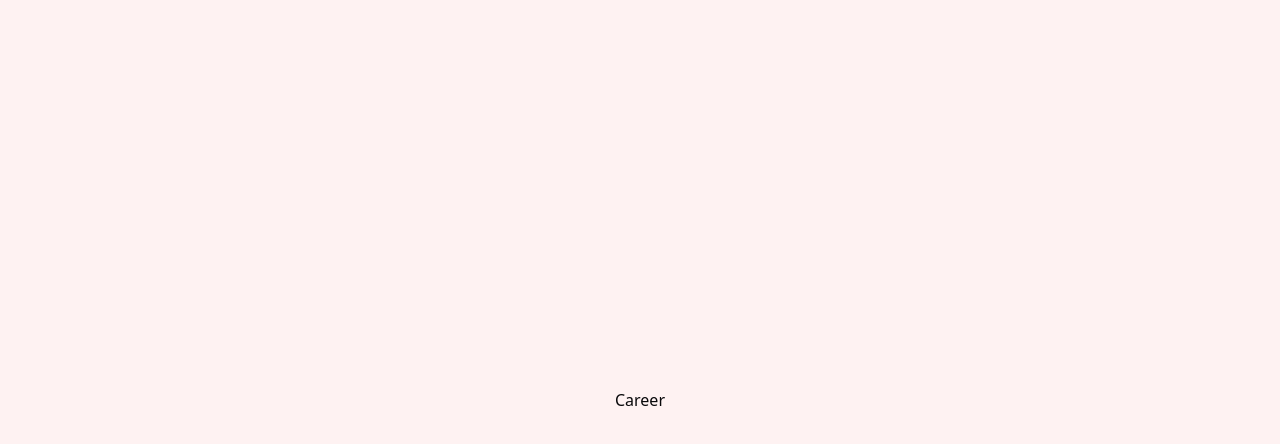
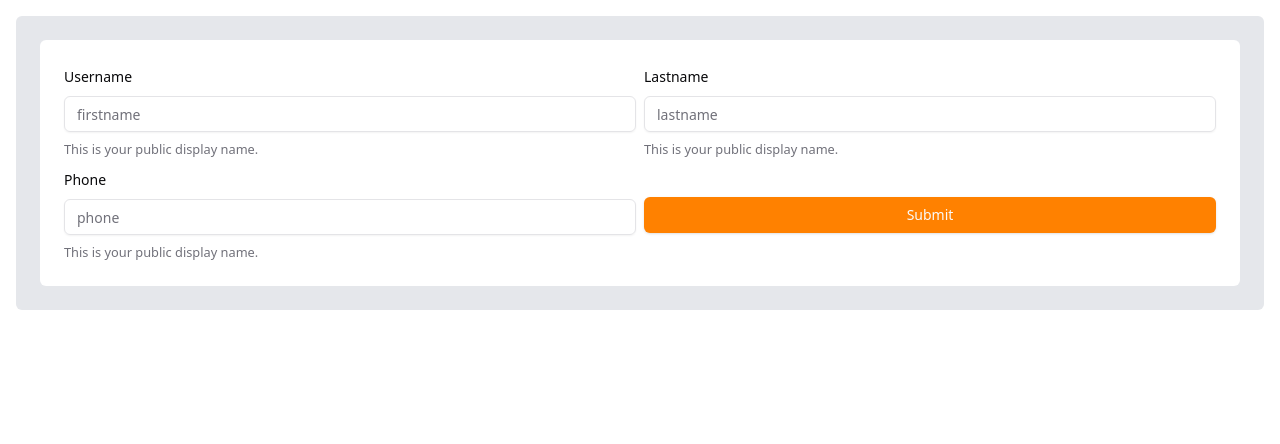
Before and after one commit to Peemapol/react-test, a Next.js app: page /career in a window 1280 px wide. Shown: the top 444 px of the page. Built offline with nearby package versions, Linux system fonts and the light colour scheme.

Commit message:
[add] add form with test

```diff
--- a/src/app/career/page.tsx
+++ b/src/app/career/page.tsx
@@ -1,9 +1,124 @@
+"use client"
 import React from "react"
 
+import { zodResolver } from "@hookform/resolvers/zod"
+import { useForm } from "react-hook-form"
+import { z } from "zod"
+
+import { Button } from "@/components/ui/button"
+import {
+  Form,
+  FormControl,
+  FormDescription,
+  FormField,
+  FormItem,
+  FormLabel,
+  FormMessage,
+} from "@/components/ui/form"
+
+import { Input } from "@/components/ui/input"
+
+const phoneRegex = new RegExp(
+  /^([+]?[\s0-9]+)?(\d{3}|[(]?[0-9]+[)])?([-]?[\s]?[0-9])+$/,
+)
+
+const formSchema = z.object({
+  firstname: z.string().min(2, {
+    message: "Username must be at least 2 characters.",
+  }),
+  lastname: z.string().min(2, {
+    message: "Lastname must be at least 2 characters.",
+  }),
+  phone: z.string().regex(phoneRegex, "invalid number"),
+})
+
 function Career() {
+  const form = useForm<z.infer<typeof formSchema>>({
+    resolver: zodResolver(formSchema),
+    defaultValues: {
+      firstname: "",
+      lastname: "",
+      phone: "",
+    },
+  })
+
+  // 2. Define a submit handler.
+  function onSubmit(values: z.infer<typeof formSchema>) {
+    console.log(values)
+  }
+
   return (
-    <div className="flex w-full h-screen bg-red-50 items-center justify-center">
-      <div>Career</div>
+    <div className="m-4 rounded-md bg-gray-200 p-6">
+      <Form {...form}>
+        <form
+          onSubmit={form.handleSubmit(onSubmit)}
+          className="grid grid-cols-2 gap-2 rounded-md bg-white p-6"
+        >
+            <div className="col-span-1">
+              <FormField
+                control={form.control}
+                name="firstname"
+                render={({ field }) => (
+                  <FormItem>
+                    <FormLabel>Username</FormLabel>
+                    <FormControl>
+                      <Input placeholder="firstname" {...field} />
+                    </FormControl>
+                    <FormDescription>
+                      This is your public display name.
+                    </FormDescription>
+                    <FormMessage />
+                  </FormItem>
+                )}
+              />
+            </div>
+
+            <div className="col-span-1">
+              <FormField
+                control={form.control}
+                name="lastname"
+                render={({ field }) => (
+                  <FormItem>
+                    <FormLabel>Lastname</FormLabel>
+                    <FormControl>
+                      <Input placeholder="lastname" {...field} />
+                    </FormControl>
+                    <FormDescription>
+                      This is your public display name.
+                    </FormDescription>
+                    <FormMessage />
+                  </FormItem>
+                )}
+              />
+            </div>
+
+          <div className="col-span-1">
+            <FormField
+              control={form.control}
+              name="phone"
+              render={({ field }) => (
+                <FormItem>
+                  <FormLabel>Phone</FormLabel>
+                  <FormControl>
+                    <Input placeholder="phone" {...field} />
+                  </FormControl>
+                  <FormDescription>
+                    This is your public display name.
+                  </FormDescription>
+                  <FormMessage />
+                </FormItem>
+              )}
+            />
+          </div>
+
+          <div className="col-span-1 self-center">
+            <Button className="w-full" type="submit" data-testid="submit-button">
+              Submit
+            </Button>
+          </div>
+
+        </form>
+      </Form>
     </div>
   )
 }
--- /dev/null
+++ b/src/components/ui/form.tsx
@@ -0,0 +1,184 @@
+"use client"
+
+import _isEmpty from 'lodash/isEmpty'
+import * as React from "react"
+import * as LabelPrimitive from "@radix-ui/react-label"
+import { Slot } from "@radix-ui/react-slot"
+import {
+  Controller,
+  ControllerProps,
+  FieldPath,
+  FieldValues,
+  FormProvider,
+  useFormContext,
+} from "react-hook-form"
+
+import { cn } from "@/lib/utils"
+import { Label } from "@/components/ui/label"
+
+const Form = FormProvider
+
+type FormFieldContextValue<
+  TFieldValues extends FieldValues = FieldValues,
+  TName extends FieldPath<TFieldValues> = FieldPath<TFieldValues>,
+> = {
+  name: TName
+}
+
+const FormFieldContext = React.createContext<FormFieldContextValue>(
+  {} as FormFieldContextValue,
+)
+
+const FormField = <
+  TFieldValues extends FieldValues = FieldValues,
+  TName extends FieldPath<TFieldValues> = FieldPath<TFieldValues>,
+>({
+  ...props
+}: ControllerProps<TFieldValues, TName>) => {
+  return (
+    <FormFieldContext.Provider value={{ name: props.name }}>
+      <Controller {...props} />
+    </FormFieldContext.Provider>
+  )
+}
+
+const useFormField = () => {
+  const fieldContext = React.useContext(FormFieldContext)
+  const itemContext = React.useContext(FormItemContext)
+  const formContext = useFormContext()
+
+  if (!formContext) {
+    throw new Error("useFormField must be used within a FormProvider")
+  }
+
+  const { getFieldState, formState } = formContext
+  const fieldState = getFieldState(fieldContext.name, formState)
+
+  if (_isEmpty(fieldContext)) {
+    throw new Error("useFormField must be used within a <FormField>")
+  }
+
+  const { id } = itemContext
+
+  return {
+    id,
+    name: fieldContext.name,
+    formItemId: `${id}-form-item`,
+    formDescriptionId: `${id}-form-item-description`,
+    formMessageId: `${id}-form-item-message`,
+    ...fieldState,
+  }
+}
+
+type FormItemContextValue = {
+  id: string
+}
+
+const FormItemContext = React.createContext<FormItemContextValue>(
+  {} as FormItemContextValue,
+)
+
+const FormItem = React.forwardRef<
+  HTMLDivElement,
+  React.HTMLAttributes<HTMLDivElement>
+>(({ className, ...props }, ref) => {
+  const id = React.useId()
+
+  return (
+    <FormItemContext.Provider value={{ id }}>
+      <div ref={ref} className={cn("space-y-2", className)} {...props} />
+    </FormItemContext.Provider>
+  )
+})
+FormItem.displayName = "FormItem"
+
+const FormLabel = React.forwardRef<
+  React.ElementRef<typeof LabelPrimitive.Root>,
+  React.ComponentPropsWithoutRef<typeof LabelPrimitive.Root>
+>(({ className, ...props }, ref) => {
+  const { error, formItemId } = useFormField()
+
+  return (
+    <Label
+      ref={ref}
+      className={cn(error && "text-destructive", className)}
+      htmlFor={formItemId}
+      {...props}
+    />
+  )
+})
+FormLabel.displayName = "FormLabel"
+
+const FormControl = React.forwardRef<
+  React.ElementRef<typeof Slot>,
+  React.ComponentPropsWithoutRef<typeof Slot>
+>(({ ...props }, ref) => {
+  const { error, formItemId, formDescriptionId, formMessageId } = useFormField()
+
+  return (
+    <Slot
+      ref={ref}
+      id={formItemId}
+      aria-describedby={
+        !error
+          ? `${formDescriptionId}`
+          : `${formDescriptionId} ${formMessageId}`
+      }
+      aria-invalid={!!error}
+      {...props}
+    />
+  )
+})
+FormControl.displayName = "FormControl"
+
+const FormDescription = React.forwardRef<
+  HTMLParagraphElement,
+  React.HTMLAttributes<HTMLParagraphElement>
+>(({ className, ...props }, ref) => {
+  const { formDescriptionId } = useFormField()
+
+  return (
+    <p
+      ref={ref}
+      id={formDescriptionId}
+      className={cn("text-[0.8rem] text-muted-foreground", className)}
+      {...props}
+    />
+  )
+})
+FormDescription.displayName = "FormDescription"
+
+const FormMessage = React.forwardRef<
+  HTMLParagraphElement,
+  React.HTMLAttributes<HTMLParagraphElement>
+>(({ className, children, ...props }, ref) => {
+  const { error, formMessageId } = useFormField()
+  const body = error ? String(error?.message) : children
+
+  if (!body) {
+    return null
+  }
+
+  return (
+    <p
+      ref={ref}
+      id={formMessageId}
+      className={cn("text-[0.8rem] font-medium text-destructive", className)}
+      {...props}
+    >
+      {body}
+    </p>
+  )
+})
+FormMessage.displayName = "FormMessage"
+
+export {
+  useFormField,
+  Form,
+  FormItem,
+  FormLabel,
+  FormControl,
+  FormDescription,
+  FormMessage,
+  FormField,
+}
--- /dev/null
+++ b/src/components/ui/input.tsx
@@ -0,0 +1,25 @@
+import * as React from "react"
+
+import { cn } from "@/lib/utils"
+
+export interface InputProps
+  extends React.InputHTMLAttributes<HTMLInputElement> {}
+
+const Input = React.forwardRef<HTMLInputElement, InputProps>(
+  ({ className, type, ...props }, ref) => {
+    return (
+      <input
+        type={type}
+        className={cn(
+          "flex h-9 w-full rounded-md border border-input bg-transparent px-3 py-1 text-sm shadow-sm transition-colors file:border-0 file:bg-transparent file:text-sm file:font-medium file:text-foreground placeholder:text-muted-foreground focus-visible:outline-none focus-visible:ring-1 focus-visible:ring-ring disabled:cursor-not-allowed disabled:opacity-50",
+          className
+        )}
+        ref={ref}
+        {...props}
+      />
+    )
+  }
+)
+Input.displayName = "Input"
+
+export { Input }
--- /dev/null
+++ b/src/components/ui/label.tsx
@@ -0,0 +1,26 @@
+"use client"
+
+import * as React from "react"
+import * as LabelPrimitive from "@radix-ui/react-label"
+import { cva, type VariantProps } from "class-variance-authority"
+
+import { cn } from "@/lib/utils"
+
+const labelVariants = cva(
+  "text-sm font-medium leading-none peer-disabled:cursor-not-allowed peer-disabled:opacity-70"
+)
+
+const Label = React.forwardRef<
+  React.ElementRef<typeof LabelPrimitive.Root>,
+  React.ComponentPropsWithoutRef<typeof LabelPrimitive.Root> &
+    VariantProps<typeof labelVariants>
+>(({ className, ...props }, ref) => (
+  <LabelPrimitive.Root
+    ref={ref}
+    className={cn(labelVariants(), className)}
+    {...props}
+  />
+))
+Label.displayName = LabelPrimitive.Root.displayName
+
+export { Label }
```
Also changed, not shown: package.json (+8 -1 lines), 1 other file (tests, documents, lock files or other folders).
